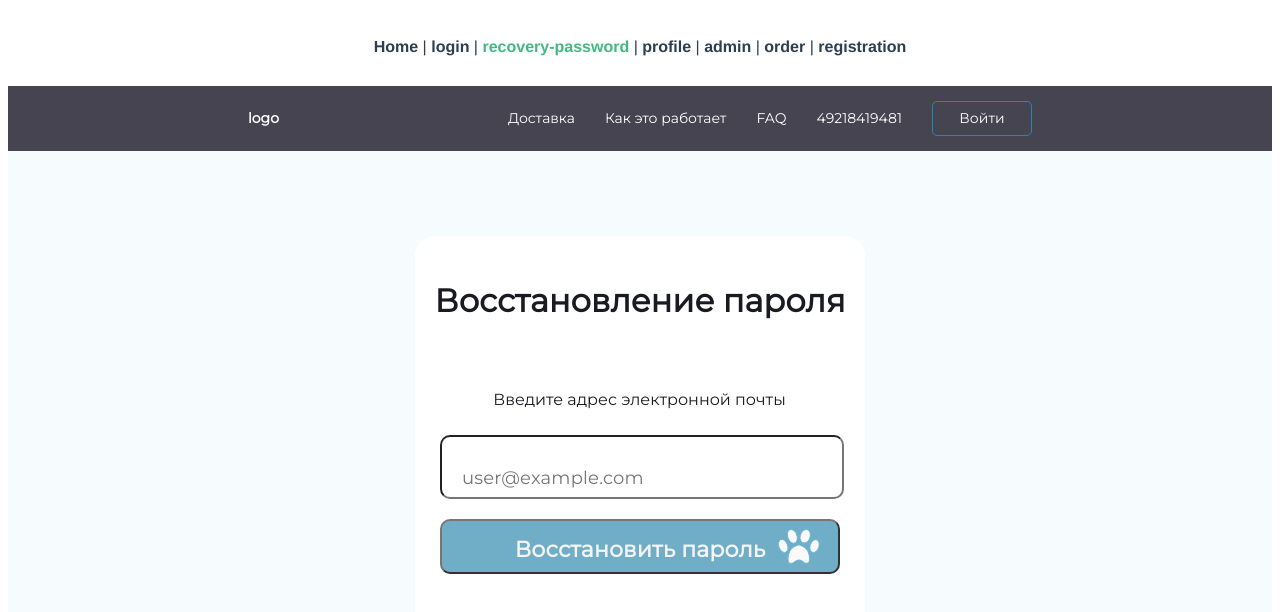
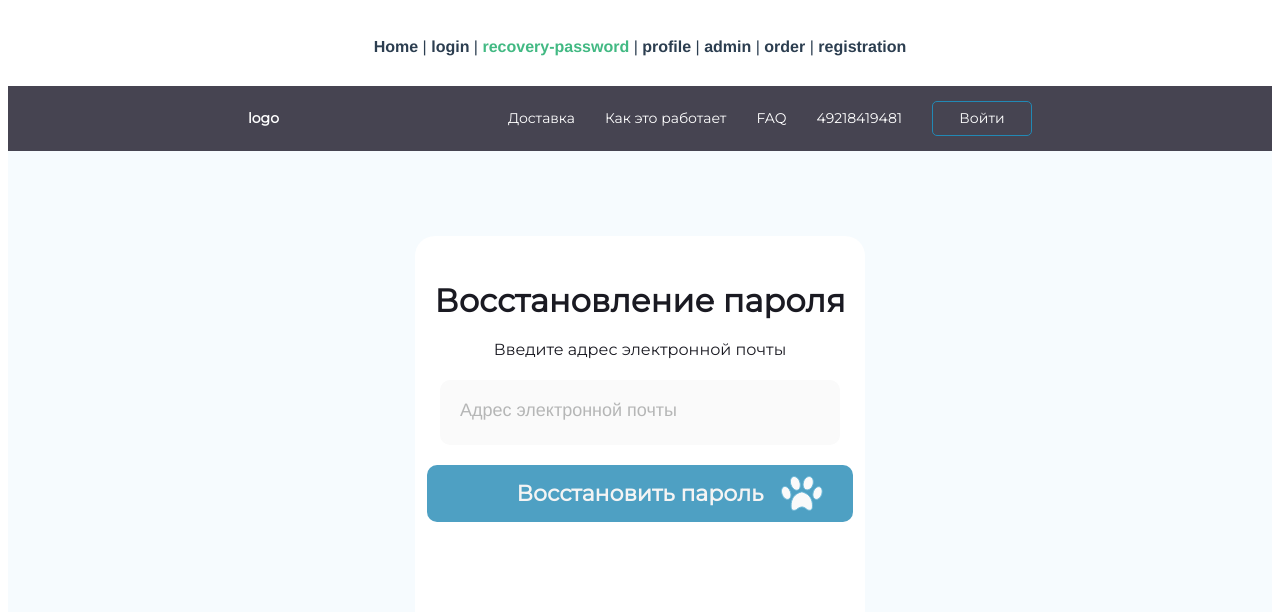
Before and after one commit to YuliaAnikeeva/f-ZooBro, a Vue app: page /recovery-password in a window 1280 px wide. Shown: the top 612 px of the page. Built offline with nearby package versions, Linux system fonts and the light colour scheme; what vue-the-mask would draw is missing.

Commit message:
style update

```diff
--- a/src/components/LoginForm.vue
+++ b/src/components/LoginForm.vue
@@ -154,8 +154,8 @@
         background-color: #4D99BA;
     }
 
-    button:focus,
-    button:active {
+    .button:focus,
+    .button:active {
         outline-color: transparent;
     }
 
--- a/src/components/RecoveryPasswordForm.vue
+++ b/src/components/RecoveryPasswordForm.vue
@@ -9,9 +9,9 @@
       </div>
       </div>
       <form  class="form" @submit.prevent="onSubmit" ref="form">
-          <div class="field" :class="{ 'field--error': $v.email.$error }">
-              <label class="label" for="email_field">Введите адрес электронной почты</label>
-              <input class="input" :disabled="disabled" id="email-field" type="email" v-model="$v.email.$model" placeholder="user@example.com">
+          <div class="group-field" :class="{ 'field--error wobble-error': $v.email.$error }">
+              <div class="instruction" >Введите адрес электронной почты</div>
+              <input v-model="email" :disabled="disabled" required>              <label >Адрес электронной почты</label>
               <div class="error" v-if="!$v.email.required">Введите e-mail</div>
               <div class="error" v-if="!$v.email.email">Введите корректный e-mail</div>
           </div>
@@ -65,10 +65,6 @@ export default {
 </script>
 
 <style lang="scss" scoped>
- .message_block{
-  height: 40px;
-
-}
  .form {
     margin: 0 auto;
     display: flex;
@@ -78,158 +74,148 @@ export default {
       width: 400px;
     }
   }
-  .field {
-    display: flex;
-    flex-direction: column;
-
-  }
-  .label {
-    margin: 10px 79px 20px 78px;
-    align-self: center;
-    // text-transform: uppercase;
-    font-size: 0.8em;
-    margin-bottom: 5px;
-
-    /* Введите адрес электронной почты */
-    width: 293px;
-    height: 20px;
-
-    font-family: Montserrat;
-    font-style: normal;
-    font-weight: normal;
-    font-size: 16px;
-    line-height: 20px;
-
-    /* Text color test */
-    color: #1A1A22;
-
-  }
-  .input {
-    margin: 20px 0 0 0;
-    // border-radius: 5px;
-    // border: 1px solid #333;
-
-    /* Rectangle 7 */
-    width: 360px;
-    height: 22px;
-    background: #FAFAFA;
-    border-radius: 10px;
-    /* ZooBro@test.ru */
-    font-family: Montserrat;
-    font-style: normal;
-    font-weight: 500;
-    font-size: 18px;
-    line-height: 22px;
-    padding: 30px 20px 8px 20px;
-    letter-spacing: 0.2px;
-    color: #1A1A22;
-  }
-
-  .input:enabled {
-    background: #FFFFFF;
-  }
-  .hint_container{
-    position: relative;
-  }
-  .hint{
-    display: none;
-    position: absolute;
-    left: 20px;
-    top: 20px;
-    font-family: Montserrat;
-    font-style: normal;
-    font-weight: 500;
-    font-size: 12px;
-    line-height: 15px;
-    color: #B5B6B6;
-  }
-  .input:enabled +.hint{
-    display: block;
-    left: 460px;
-    top: 299px;
-    }
-  .link {
-    margin: 10px 0;
-    width: 155px;
-    height: 20px;
-    text-decoration: none;
-    border-bottom: 0.3px solid #1A1A22;
-    color:  #1A1A22;
-    align-self: center;
-  }
 
   .button {
     margin: 20px 0;
-    padding: 15px;
+    padding: 15px 90px;
     align-self: center;
-    /* Rectangle 8 */
-    width: 400px;
-    height: 55px;
-    background: #4D99BA;
-    background-image:  url(../assets/paw.svg);
-    background-position: 95% 50%;
+    background: #2289B5;
+    background-image: url(../assets/paw.svg);
+    background-position: calc(100% - 30px) 50%;
     background-repeat: no-repeat;
     opacity: 0.8;
     border-radius: 10px;
-    /* Далее */
-
-    font-family: Montserrat;
+    font-family: Montserrat, serif;
     font-style: normal;
     font-weight: 600;
     font-size: 22px;
     line-height: 27px;
-    /* identical to box height */
-
-    letter-spacing: 0.2px;
-
-    /* Gray 6 */
     color: #F2F2F2;
-
+    border: none;
+  }
+  .button:hover {
+    background-color: #4D99BA;
   }
 
-  .agree_check {
-    /* Даю согласие на обработку моих персональных данных */
-    font-family: Montserrat;
-    font-style: normal;
-    font-weight: normal;
-    font-size: 12px;
-    line-height: 15px;
-    color: #1A1A22;
+  .button:focus,
+  .button:active {
+    outline-color: transparent;
+  }
 
-  }
-  .agree_check a{
-    color:#1A1A22;
-    text-decoration: none;
-    border-bottom: 0.3px solid #1A1A22;
-  }
   .error {
         margin-top: 5px;
         align-self: flex-start;
         display: none;
-    font-family: Montserrat;
+        font-family: Montserrat, serif;
         font-style: normal;
         font-weight: 500;
         font-size: 11px;
         line-height: 13px;
         color: #F63535;
     }
-  .field--error .input {
-    border-color: #F63535;
+
+  .field--error input {
+      border-color: #F63535 !important;
   }
+
   .field--error .error {
      display: block;
   }
-  .error_block{
+
+  .error_block {
       height: 20px;
   }
+
   .message {
-    margin: 0;
       &--success {
           color: green;
       }
+
       &--error {
-      color:  #F63535;
+          color: #F63535;
       }
   }
+  .group-field {
+        position: relative;
+    }
 
+    .group-field input {
+        font-size: 18px;
+        padding: 30px 20px 10px 20px;
+        display: block;
+        box-sizing: border-box;
+        width: 100%;
+        border: 2px solid #FAFAFA;
+        background: #FAFAFA;
+        border-radius: 10px;
+        color: #1A1A22;
+        transition: 0.2s ease all;
+    }
+
+    .group-field input:focus {
+        outline: none;
+    }
+
+    .group-field label {
+        color: #B5B6B6;
+        font-size: 18px;
+        font-weight: normal;
+        position: absolute;
+        pointer-events: none;
+        left: 20px;
+        top: 60px;
+        transition: 0.2s ease all;
+        -moz-transition: 0.2s ease all;
+        -webkit-transition: 0.2s ease all;
+    }
+
+    .group-field input:focus ~ label,
+    .group-field input:valid ~ label {
+        top: 47px;
+        font-size: 14px;
+    }
+
+    .group-field input:focus,
+    .group-field input:hover,
+    .group-field input:valid {
+        background: #FFFFFF;
+        border-color: #2289B5;
+    }
+    .instruction{
+    align-self: center;
+    font-size: 0.8em;
+    margin-bottom: 20px;
+    height: 20px;
+    font-family: Montserrat;
+    font-style: normal;
+    font-weight: normal;
+    font-size: 16px;
+    line-height: 20px;
+    color: #1A1A22;
+    }
+    .wobble-error {
+        animation: wobble-error 0.8s both;
+    }
+@keyframes wobble-error {
+        0%,
+        100% {
+            transform: translateX(0%);
+            transform-origin: 50% 50%;
+        }
+        15% {
+            transform: translateX(-15px);
+        }
+        30% {
+            transform: translateX(7.7px);
+        }
+        45% {
+            transform: translateX(-7.5px);
+        }
+        60% {
+            transform: translateX(4.5px);
+        }
+        75% {
+            transform: translateX(-3px);
+        }
+    }
 </style>
--- a/src/components/RegistrationForm.vue
+++ b/src/components/RegistrationForm.vue
@@ -1,13 +1,13 @@
 <template>
   <div class="form-registration">
     <form class="form" @submit.prevent="register">
-        <div class="field" :class="{ 'field--error': $v.form.email.$error }">
-            <label class="label" for="email_field">Введите адрес электронной почты</label>
-            <input class="input" id="email_field" type="email" placeholder="Адрес электронной почты" v-model="$v.form.email.$model">
+        <div class="group-field" :class="{ 'field--error wobble-error': $v.form.email.$error }">
+            <div class="instruction">Введите адрес электронной почты</div>
+             <input v-model="email" :disabled="disabled" required>
+                <label >Адрес электронной почты</label>
             <div class="error_block">
             <div class="error" v-if="!$v.form.email.required">Введите e-mail</div>
             <div class="error" v-if="!$v.form.email.email">Введите корректный e-mail</div>
-            <!-- <div class="password" v-if="onSubmit()">Password</div> -->
         </div>
         </div>
         <input class="button" type="submit" value="Далее" :disabled="$v.$invalid" v-on:click="next">
@@ -84,113 +84,148 @@ this.$router.push('/login')
       width: 400px;
     }
   }
-  .field {
-    display: flex;
-    flex-direction: column;
-    margin: 15px 0;
+
+  .button {
+    margin: 20px 0;
+    padding: 15px 90px;
+    align-self: center;
+    background: #2289B5;
+    background-image: url(../assets/paw.svg);
+    background-position: calc(100% - 30px) 50%;
+    background-repeat: no-repeat;
+    opacity: 0.8;
+    border-radius: 10px;
+    font-family: Montserrat, serif;
+    font-style: normal;
+    font-weight: 600;
+    font-size: 22px;
+    line-height: 27px;
+    color: #F2F2F2;
+    border: none;
   }
-  .label {
-    margin: 20px 79px;
+  .button:hover {
+    background-color: #4D99BA;
+  }
+
+  .button:focus,
+  .button:active {
+    outline-color: transparent;
+  }
+
+  .error {
+        margin-top: 5px;
+        align-self: flex-start;
+        display: none;
+        font-family: Montserrat, serif;
+        font-style: normal;
+        font-weight: 500;
+        font-size: 11px;
+        line-height: 13px;
+        color: #F63535;
+    }
+
+  .field--error input {
+      border-color: #F63535 !important;
+  }
+
+  .field--error .error {
+     display: block;
+  }
+
+  .error_block {
+      height: 20px;
+  }
+
+  .message {
+      &--success {
+          color: green;
+      }
+
+      &--error {
+          color: #F63535;
+      }
+  }
+  .group-field {
+        position: relative;
+    }
+
+    .group-field input {
+        font-size: 18px;
+        padding: 30px 20px 10px 20px;
+        display: block;
+        box-sizing: border-box;
+        width: 100%;
+        border: 2px solid #FAFAFA;
+        background: #FAFAFA;
+        border-radius: 10px;
+        color: #1A1A22;
+        transition: 0.2s ease all;
+    }
+
+    .group-field input:focus {
+        outline: none;
+    }
+
+    .group-field label {
+        color: #B5B6B6;
+        font-size: 18px;
+        font-weight: normal;
+        position: absolute;
+        pointer-events: none;
+        left: 20px;
+        top: 60px;
+        transition: 0.2s ease all;
+        -moz-transition: 0.2s ease all;
+        -webkit-transition: 0.2s ease all;
+    }
+
+    .group-field input:focus ~ label,
+    .group-field input:valid ~ label {
+        top: 47px;
+        font-size: 14px;
+    }
+
+    .group-field input:focus,
+    .group-field input:hover,
+    .group-field input:valid {
+        background: #FFFFFF;
+        border-color: #2289B5;
+    }
+    .instruction{
     align-self: center;
-    // text-transform: uppercase;
     font-size: 0.8em;
-    margin-bottom: 5px;
-
-    /* Введите адрес электронной почты */
-    width: 293px;
+    margin-bottom: 20px;
     height: 20px;
-
     font-family: Montserrat;
     font-style: normal;
     font-weight: normal;
     font-size: 16px;
     line-height: 20px;
-
-    /* Text color test */
     color: #1A1A22;
-
     }
-  .input {
-    margin: 20px 0;
-    // border-radius: 5px;
-    // border: 1px solid #333;
-
-    /* Rectangle 7 */
-    width: 360px;
-    height: 22px;
-    background: #FAFAFA;
-    border-radius: 10px;
-    /* ZooBro@test.ru */
-
-    font-family: Montserrat;
-    font-style: normal;
-    font-weight: 500;
-    font-size: 18px;
-    line-height: 22px;
-    padding: 30px 20px 8px 20px;
-    letter-spacing: 0.2px;
-
-    color: #1A1A22;
-
-
+    .wobble-error {
+        animation: wobble-error 0.8s both;
     }
-  .link {
-    margin: 15px 0;
+@keyframes wobble-error {
+        0%,
+        100% {
+            transform: translateX(0%);
+            transform-origin: 50% 50%;
         }
-  .button {
-    margin: 20px 0;
-    padding: 15px;
-    align-self: center;
-    /* Rectangle 8 */
-    width: 255px;
-    height: 55px;
-    background: #4D99BA;
-    background-image:  url(../assets/paw.svg);
-    background-position: 80% 50%;
-    background-repeat: no-repeat;
-    opacity: 0.8;
-    border-radius: 10px;
-    /* Далее */
-    font-family: Montserrat;
-    font-style: normal;
-    font-weight: 600;
-    font-size: 22px;
-    line-height: 27px;
-    /* identical to box height */
-    letter-spacing: 0.2px;
-    /* Gray 6 */
-    color: #F2F2F2;
+        15% {
+            transform: translateX(-15px);
         }
-
-
-  .error {
-    align-self: flex-start;
-    margin: 5px 0;
-    display: none;
-    font-family: Montserrat;
-    font-style: normal;
-    font-weight: 500;
-    font-size: 11px;
-    line-height: 13px;
-
-    color: #F63535;
-
+        30% {
+            transform: translateX(7.7px);
         }
-  .field--error .input {
-    border-color: #F63535;
+        45% {
+            transform: translateX(-7.5px);
         }
-  .field--error .error {
-    display: block;
+        60% {
+            transform: translateX(4.5px);
         }
-  .message {
-    &--success {
-      color: green;
-    }
-    &--error {
-      color:  #F63535;
-    }
-    .error_block{
-    height: 20px;
+        75% {
+            transform: translateX(-3px);
         }
     }
 </style>
```
Lines whose indentation alone changed are shown as unchanged.
